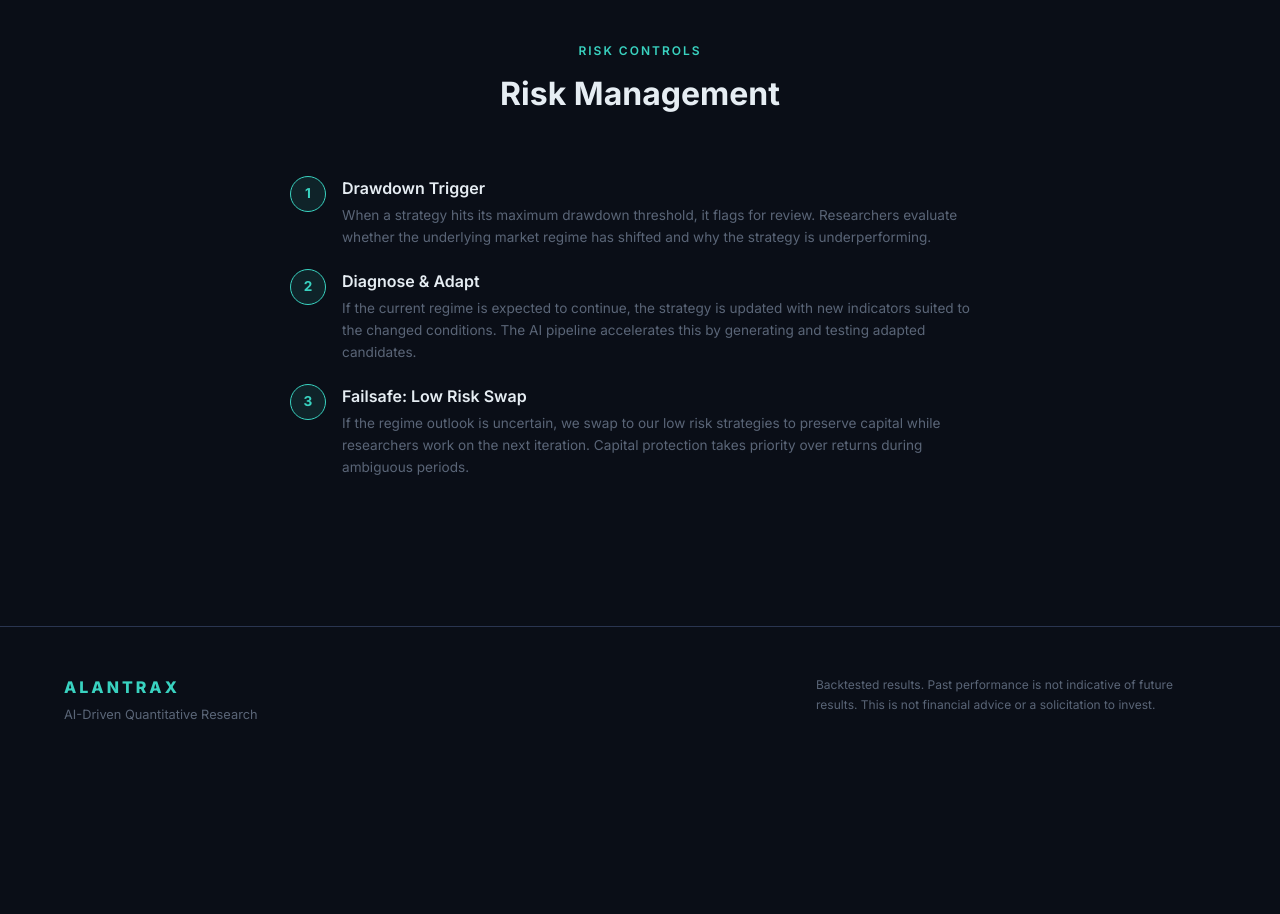
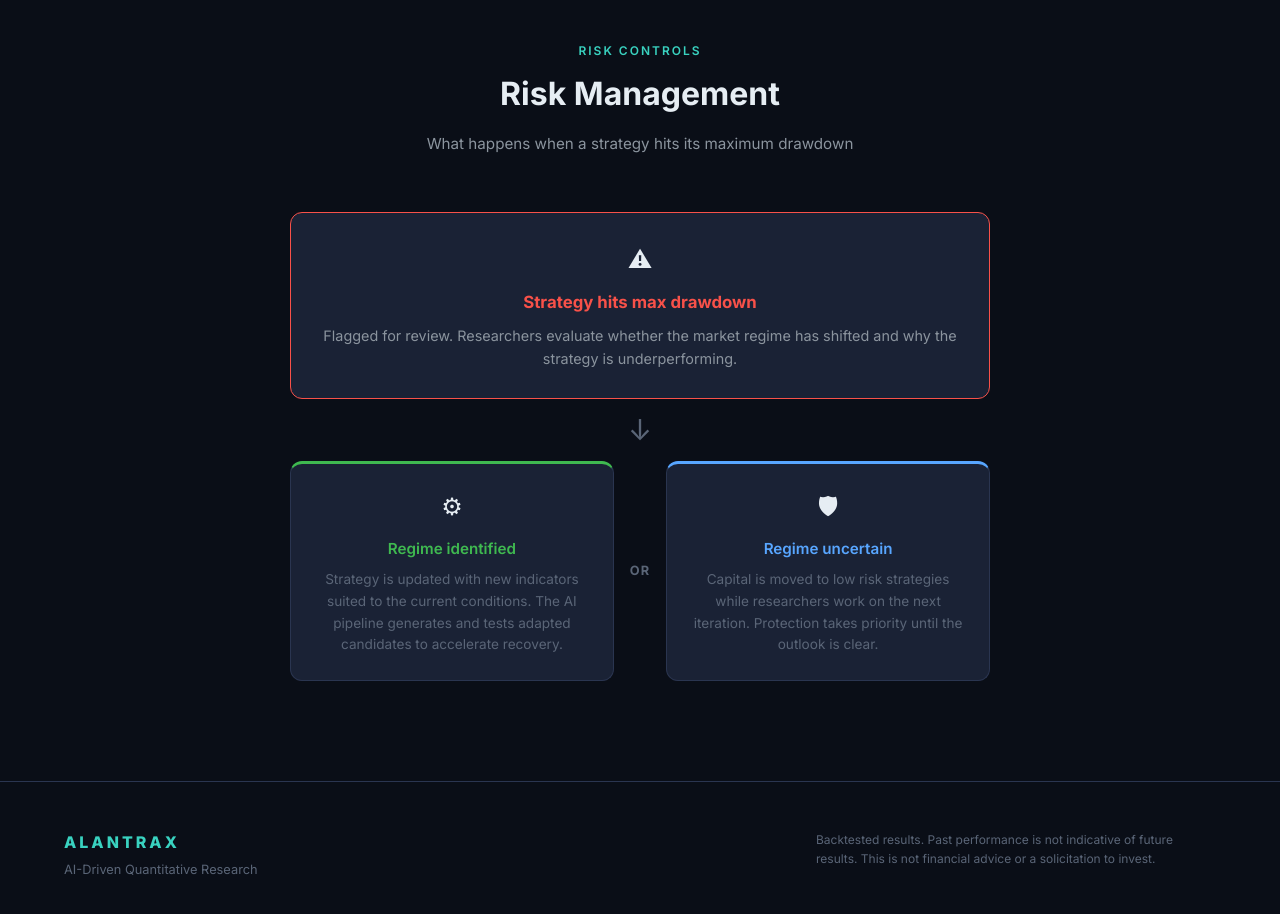
Before and after one commit to hydrater/pitch, a plain HTML site: page strategies.html in a window 1280 px wide. Shown: the part 6900-7814 px from the top of the page. Before the commit the page ends 7681 px from the top, so only its background shows below. Drawn offline with nearby package versions, Linux system fonts and the light colour scheme.

Commit message:
Replace numbered risk list with visual flow diagram
Trigger (drawdown hit) -> branches into two paths:
- Regime identified: update strategy with new indicators
- Regime uncertain: swap to low risk strategies

Co-Authored-By: Claude Opus 4.6 (1M context) <noreply@anthropic.com>

```diff
--- a/css/styles.css
+++ b/css/styles.css
@@ -1185,6 +1185,93 @@ body {
 .yearly-bar-value.positive { color: var(--accent-green); }
 .yearly-bar-value.negative { color: var(--accent-red); }
 
+/* ── Risk Flow ────────────────────────────────────────────────── */
+.risk-flow {
+  max-width: 700px;
+  margin: 0 auto;
+  display: flex;
+  flex-direction: column;
+  align-items: center;
+  gap: 0;
+}
+
+.risk-flow-trigger {
+  background: var(--bg-card);
+  border: 1px solid var(--accent-red);
+  border-radius: var(--radius);
+  padding: 28px 32px;
+  text-align: center;
+  width: 100%;
+}
+
+.risk-flow-trigger h4 {
+  font-size: 1.05rem;
+  font-weight: 700;
+  color: var(--accent-red);
+  margin-bottom: 8px;
+}
+
+.risk-flow-trigger p {
+  font-size: 0.9rem;
+  color: var(--text-secondary);
+  line-height: 1.6;
+}
+
+.risk-flow-icon {
+  font-size: 1.5rem;
+  margin-bottom: 10px;
+}
+
+.risk-flow-arrow {
+  font-size: 1.8rem;
+  color: var(--text-muted);
+  padding: 8px 0;
+}
+
+.risk-flow-branch {
+  display: grid;
+  grid-template-columns: 1fr auto 1fr;
+  gap: 16px;
+  align-items: stretch;
+  width: 100%;
+}
+
+.risk-flow-path {
+  background: var(--bg-card);
+  border: 1px solid var(--border);
+  border-radius: var(--radius);
+  padding: 24px;
+  text-align: center;
+}
+
+.risk-flow-path h4 {
+  font-size: 0.95rem;
+  font-weight: 600;
+  margin-bottom: 8px;
+}
+
+.risk-flow-path p {
+  font-size: 0.85rem;
+  color: var(--text-muted);
+  line-height: 1.6;
+}
+
+.risk-flow-path-green { border-top: 3px solid var(--accent-green); }
+.risk-flow-path-green h4 { color: var(--accent-green); }
+
+.risk-flow-path-blue { border-top: 3px solid var(--accent-blue); }
+.risk-flow-path-blue h4 { color: var(--accent-blue); }
+
+.risk-flow-or {
+  display: flex;
+  align-items: center;
+  font-size: 0.8rem;
+  font-weight: 700;
+  color: var(--text-muted);
+  text-transform: uppercase;
+  letter-spacing: 1px;
+}
+
 /* ── Pie Chart Row ────────────────────────────────────────────── */
 .pie-row {
   display: grid;
@@ -1352,6 +1439,8 @@ body {
   .team-grid { grid-template-columns: 1fr; }
   .info-cards { grid-template-columns: repeat(2, 1fr); }
   .pie-row { grid-template-columns: 1fr; }
+  .risk-flow-branch { grid-template-columns: 1fr; }
+  .risk-flow-or { justify-content: center; padding: 4px 0; }
 
   .section { padding: 64px 0; }
   .section-title { font-size: 1.5rem; }
--- a/strategies.html
+++ b/strategies.html
@@ -174,28 +174,29 @@
     <div class="section-header">
       <h2 class="section-label">Risk Controls</h2>
       <h3 class="section-title">Risk Management</h3>
+      <p class="section-desc">What happens when a strategy hits its maximum drawdown</p>
     </div>
 
-    <div class="risk-explanation reveal">
-      <div class="risk-item">
-        <div class="risk-num">1</div>
-        <div>
-          <h4>Drawdown Trigger</h4>
-          <p>When a strategy hits its maximum drawdown threshold, it flags for review. Researchers evaluate whether the underlying market regime has shifted and why the strategy is underperforming.</p>
+    <div class="risk-flow reveal">
+      <div class="risk-flow-trigger">
+        <div class="risk-flow-icon risk-flow-icon-red">&#x26A0;</div>
+        <h4>Strategy hits max drawdown</h4>
+        <p>Flagged for review. Researchers evaluate whether the market regime has shifted and why the strategy is underperforming.</p>
+      </div>
+
+      <div class="risk-flow-arrow">&darr;</div>
+
+      <div class="risk-flow-branch">
+        <div class="risk-flow-path risk-flow-path-green">
+          <div class="risk-flow-icon risk-flow-icon-green">&#x2699;</div>
+          <h4>Regime identified</h4>
+          <p>Strategy is updated with new indicators suited to the current conditions. The AI pipeline generates and tests adapted candidates to accelerate recovery.</p>
         </div>
-      </div>
-      <div class="risk-item">
-        <div class="risk-num">2</div>
-        <div>
-          <h4>Diagnose & Adapt</h4>
-          <p>If the current regime is expected to continue, the strategy is updated with new indicators suited to the changed conditions. The AI pipeline accelerates this by generating and testing adapted candidates.</p>
-        </div>
-      </div>
-      <div class="risk-item">
-        <div class="risk-num">3</div>
-        <div>
-          <h4>Failsafe: Low Risk Swap</h4>
-          <p>If the regime outlook is uncertain, we swap to our low risk strategies to preserve capital while researchers work on the next iteration. Capital protection takes priority over returns during ambiguous periods.</p>
+        <div class="risk-flow-or">or</div>
+        <div class="risk-flow-path risk-flow-path-blue">
+          <div class="risk-flow-icon risk-flow-icon-blue">&#x1F6E1;</div>
+          <h4>Regime uncertain</h4>
+          <p>Capital is moved to low risk strategies while researchers work on the next iteration. Protection takes priority until the outlook is clear.</p>
         </div>
       </div>
     </div>
```
